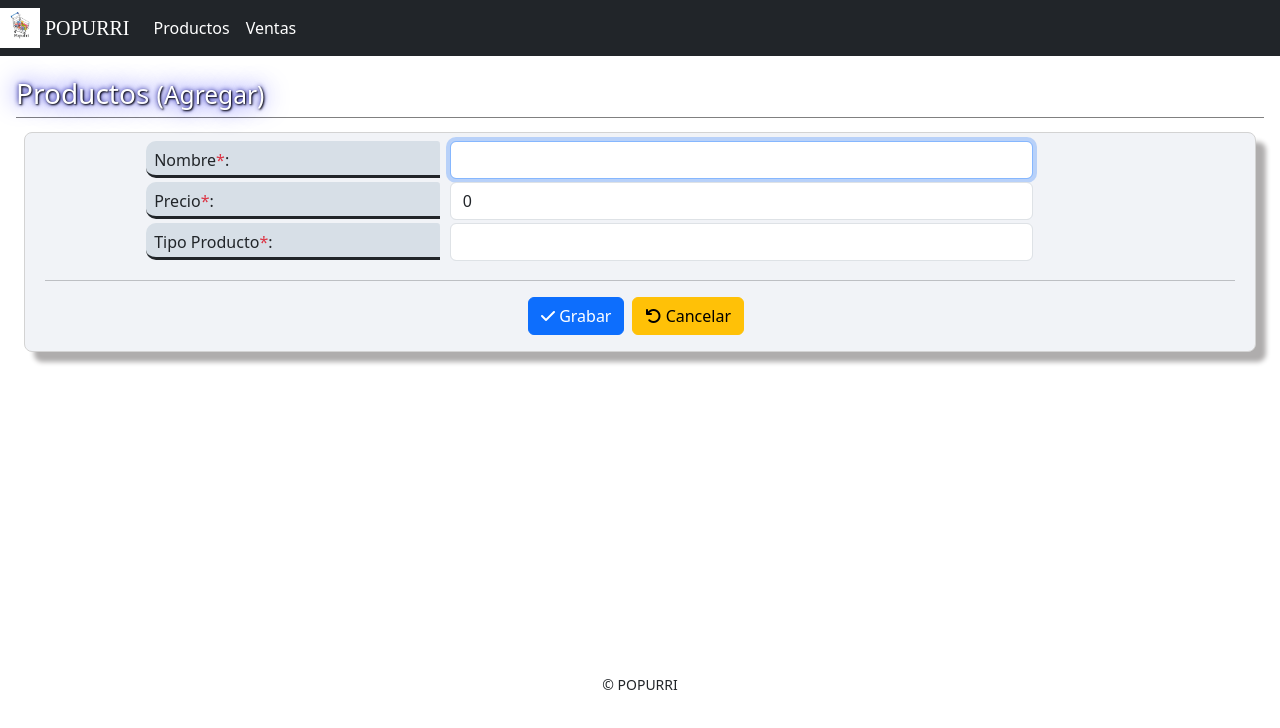
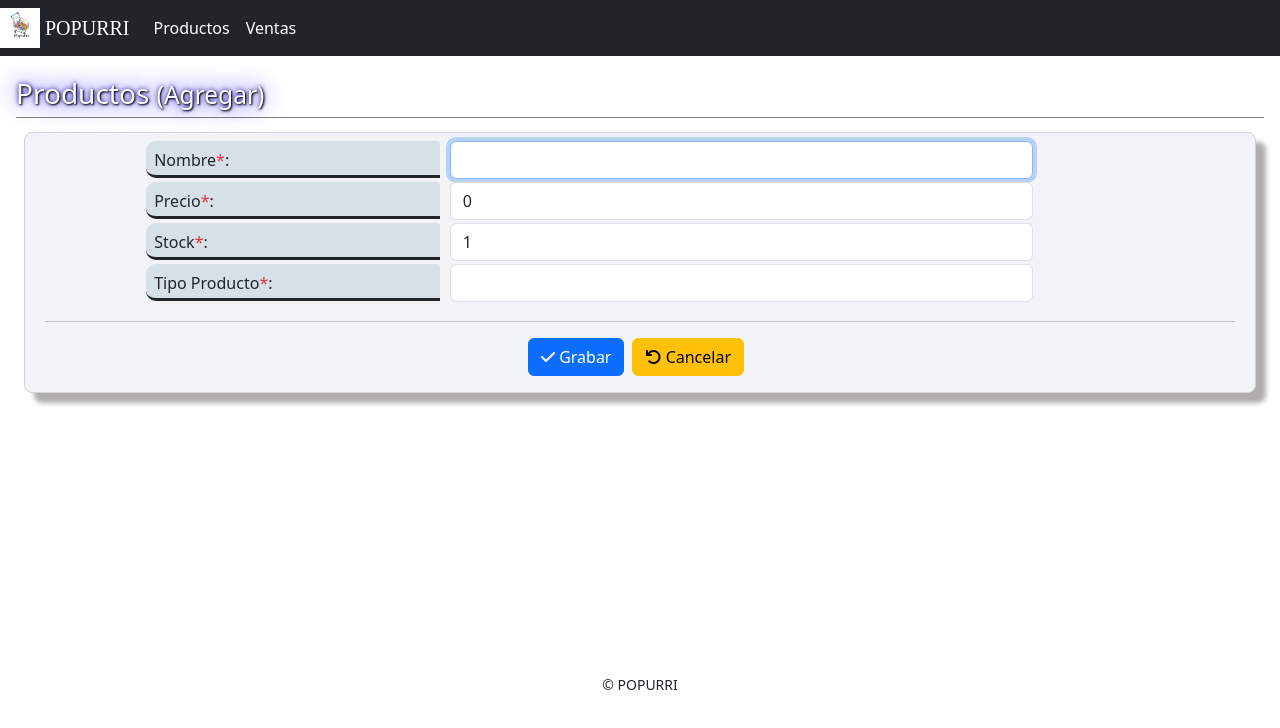
Before and after one commit to NahuelDumo/PopurryFront, a React (Create React App) app in the folder tpi-frontend/: page /misiones in a window 1280 px wide. Both pictures are taken after typing "Sample" into the empty fields and a click on the button "Agregar". Shown: the top 728 px of the page. Built offline with nearby package versions, Linux system fonts and the light colour scheme.

Commit message:
Actualizacion de la pagina para agregar stock

```diff
--- a/tpi-frontend/src/components/misiones/Misiones.jsx
+++ b/tpi-frontend/src/components/misiones/Misiones.jsx
@@ -17,6 +17,7 @@ function Misiones() {
   const [nombre, setnombre] = useState("");
   const [tipo, settipo] = useState("");
   const [precio, setprecio] = useState(0);
+  const [stock, setstock] = useState(0);
 
   const [Items, setItems] = useState(null);
   const [Item, setItem] = useState(null);
@@ -63,6 +64,7 @@ function Misiones() {
       nombre: null,
       tipo: null,
       precio: 0,
+      stock: 1
     });
   }
 
@@ -103,6 +105,8 @@ function Misiones() {
                 settipo={settipo}
                 precio={precio}
                 setprecio={setprecio}
+                stock={stock}
+                setstock={setstock}
                 Buscar={Buscar}
                 Agregar={Agregar}
             />
--- a/tpi-frontend/src/components/misiones/MisionesListado.jsx
+++ b/tpi-frontend/src/components/misiones/MisionesListado.jsx
@@ -9,6 +9,7 @@ function MisionesListado({ Items, Modificar, Eliminar }) {
             <th className="text-center">Nombre</th>
             <th className="text-center">Tipo</th>
             <th className="text-center">Precio</th>
+            <th className="text-center">Stock</th>
             <th className="text-center">Acciones</th>
           </tr>
         </thead>
@@ -21,6 +22,7 @@ function MisionesListado({ Items, Modificar, Eliminar }) {
                   {Item.tipo === "Gaseosas" ? "Bebidas" : Item.tipo}
                 </td>
                 <td className="text-center">{Item.precio}</td>
+                <td className="text-center">{Item.stock}</td>
                 <td className="text-center text-nowrap">
                   <button
                     className="btn btn-sm btn-outline-primary"
--- a/tpi-frontend/src/components/misiones/MisionesRegistro.jsx
+++ b/tpi-frontend/src/components/misiones/MisionesRegistro.jsx
@@ -86,6 +86,30 @@ export default function MisionesRegistro({
                 <div className="invalid-feedback">{errors?.precio?.message}</div>
               </div>
             </div>
+            {/* Stock */}
+            <div className="row">
+              <div className="col-sm-4 col-md-3 offset-md-1">
+                <label className="col-form-label" htmlFor="stock">
+                  Stock<span className="text-danger">*</span>:
+                </label>
+              </div>
+              <div className="col-sm-8 col-md-6">
+                <input
+                    type="number"
+                    step=".01"
+                    {...register("stock", {
+                      required: "Stock es requerido",
+                      min: {
+                        value: 1,
+                        message: "El Stock debe ser mayor a 0",
+                      },
+                    })}
+                    className={`form-control ${errors?.stock ? "is-invalid" : ""}`}
+
+                />
+                <div className="invalid-feedback">{errors?.stock?.message}</div>
+              </div>
+            </div>
 
             {/* Tipo Producto */}
             <div className="row">
--- a/tpi-frontend/src/services/misiones.service.js
+++ b/tpi-frontend/src/services/misiones.service.js
@@ -1,6 +1,6 @@
 import axios from "axios";
 
-const urlResource = "https://kiosco-popurri.koyeb.app//api/productos";
+const urlResource = "https://kiosco-popurri.koyeb.app/api/productos";
 
 async function Buscar(Nombre, Tipo, Precio) {
   let list;
```
